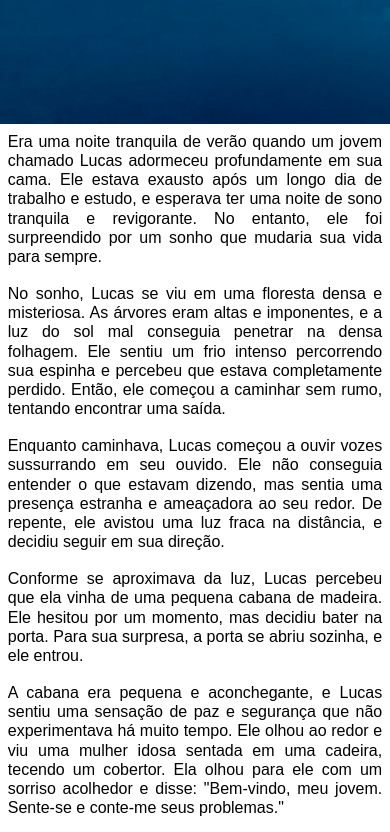
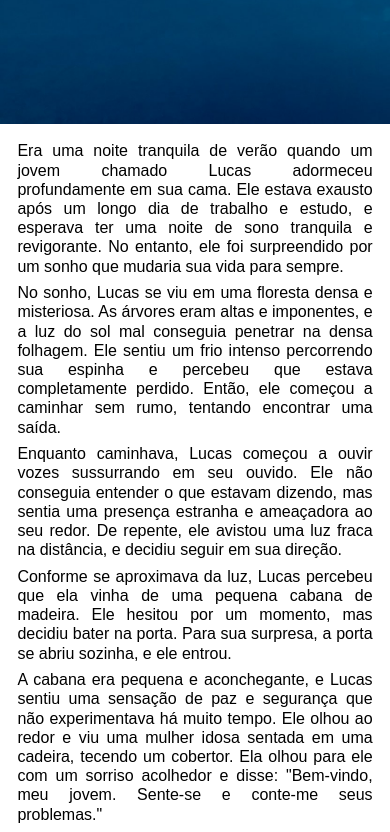
Before and after one commit to InfoDevEstudent/proj2023-dream-more-beginner, a plain HTML site: page index.html in a window 390 px wide. Shown: the part 720-1552 px from the top of the page. Drawn offline with Linux system fonts and the light colour scheme; a web font is replaced by a local one.

Commit message:
ajuste para smartphone

```diff
--- a/css/style.css
+++ b/css/style.css
@@ -57,8 +57,10 @@ body::-webkit-scrollbar{
     border: 2px solid rgba(128, 128, 128, 0.8);
     font-weight: 500;
 }
+.dream-content{
+    padding: 10px;
+}
 .dream-content p{
-    padding-bottom: 10px;
     font-family: sans-serif;
     font-size: 1.5rem;
     font-weight: 400;
```
